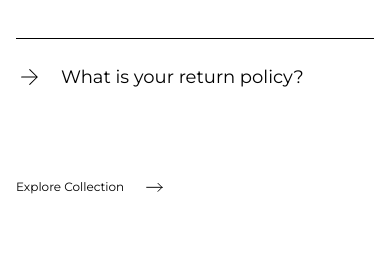
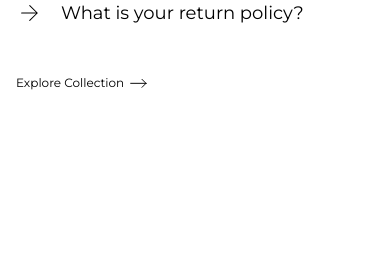
Before and after one commit to Akinwalee/e-com, a Next.js app: page /contact in a window 390 px wide. Shown: the part 2659-2916 px from the top of the page. Built offline with nearby package versions, Linux system fonts and the light colour scheme.

Commit message:
updated, remins animation and refining

```diff
--- a/components/Layout/Faq.js
+++ b/components/Layout/Faq.js
@@ -44,7 +44,7 @@ const faqs = [
     },
 ]
 return (
-    <section className='w-full p-4 mx-auto my-16 lg:my-32 lg:p-0 lg:w-1/2'>
+    <section className='w-full p-4 mx-auto mb-20 lg:my-32 lg:p-0 lg:w-1/2'>
         <div  className='faq-container'>
             <p className='text-xs'>FAQ's</p>
             <p className='text-3xl font-medium my-5'>Have any Questions?</p>
@@ -83,13 +83,14 @@ return (
                         )
                     })}
 
-                    <div className='flex gap-5 py-3 text-xs mt-10'>
+                    <div className='flex gap-1 py-3 text-xs mt-0 lg:mt-10'>
                         <p>Explore Collection</p>
                         <Image
                             src='/images/ic-arrow.svg'
                             alt='arrow icon'
                             width={20}
                             height={20}
+                            className='hover:translate-x-1 duration-500 cursor-pointer'
                         />
                     </div>
                 </div>
--- a/pages/about.js
+++ b/pages/about.js
@@ -97,7 +97,7 @@ export default function AboutUs() {
             </div>
 
             <div className="stats absolute lg:right-1/4 lg:bottom-2 lg:flex lg:justify-between lg:w-1/4">
-              <div className='marquee-sliding w-full px-4 lg:bottom-0 lg:p-0 lg:w-full'>
+              <div className='marquee-sliding w-full mt-5 px-4 lg:mt-0 lg:bottom-0 lg:p-0 lg:w-full'>
                 <marquee>
                   <div className='flex'>
                       {marquee.map((list, index) => {
@@ -148,7 +148,7 @@ export default function AboutUs() {
         </div>
       </section>
 
-      <section className="our-vision my-16 lg:my-16 lg:my-32">
+      <section className="our-vision my-16 lg:my-32">
         <div className="vision-container w-full lg:w-1/2 mx-auto">
           <div className="flex flex-col items-center px-4 lg:px-0 lg:flex-row lg:gap-10">
             <div className="w-full lg:w-1/2">
--- a/pages/contact.js
+++ b/pages/contact.js
@@ -50,7 +50,7 @@ import Link from 'next/link';
 
               <div className='policy-container mt-10 flex text-xs justify-between '>
                 <div className='flex gap-2 items-center'>
-                  <input type="checkbox"></input>
+                  <input type="checkbox" className='cursor-pointer'></input>
                   <p>I agree to
                     <Link href="/contact" className='hover:underline cursor-pointer'> Terms
                     </Link> and
@@ -59,7 +59,7 @@ import Link from 'next/link';
                   </p>
                 </div>
 
-                <div className='py-3 px-4 border-black border hover:text-white hover:bg-black duration-300'>Submit</div>
+                <div className='py-3 px-4 border-black border hover:text-white hover:bg-black duration-300 cursor-pointer'>Submit</div>
               </div>
           </div>
         </div>
```
Lines whose indentation alone changed are shown as unchanged.
